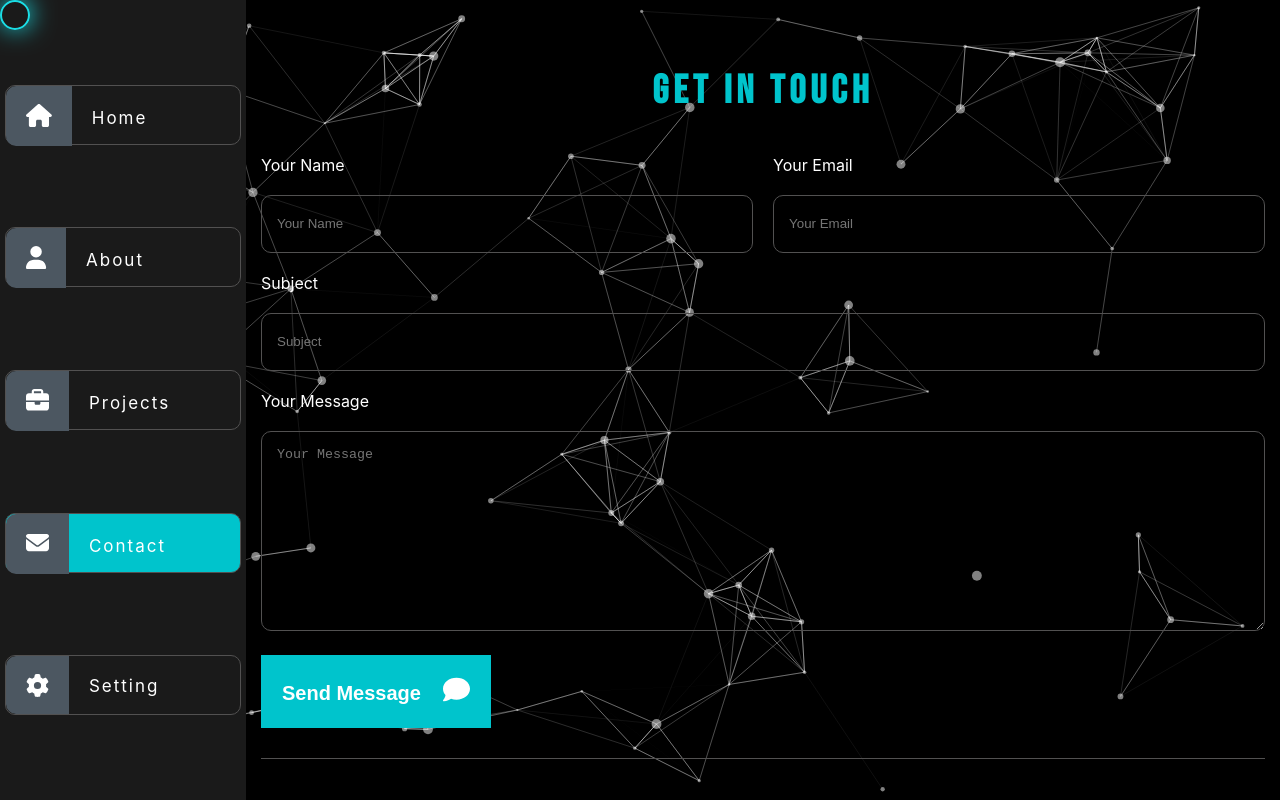
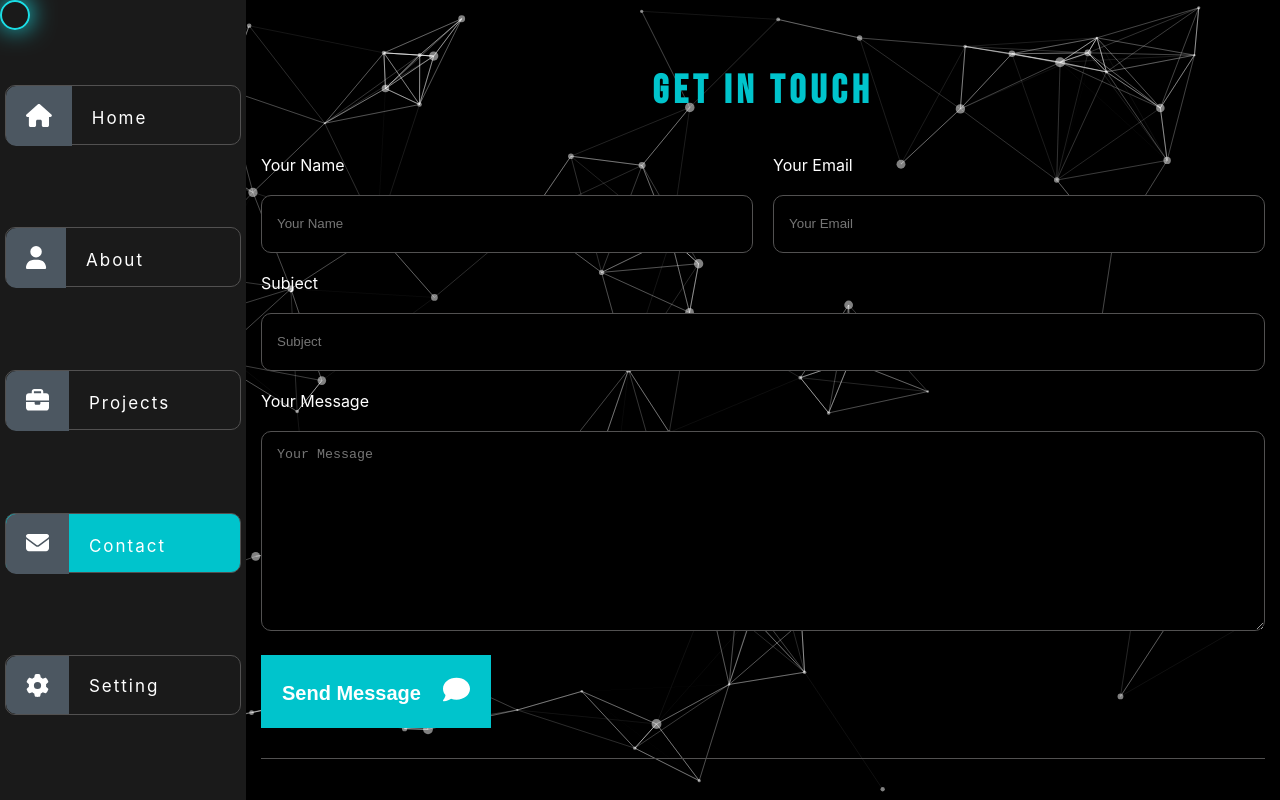
Before and after one commit to Aya-AbdElsalam/Portfolio, a React (Create React App) app: page /contact in a window 1280 px wide. Shown: the top 800 px of the page. Built offline with nearby package versions, Linux system fonts and the light colour scheme.

Commit message:
Update Contact.css

```diff
--- a/src/component/Contact.css
+++ b/src/component/Contact.css
@@ -26,7 +26,7 @@
     margin-top: 20px;
     margin-bottom: 20px;
     border-radius: 10px;
-    background-color: transparent;
+    background-color: black;
     border: 1px solid var(--border--color);
 }
 
```
